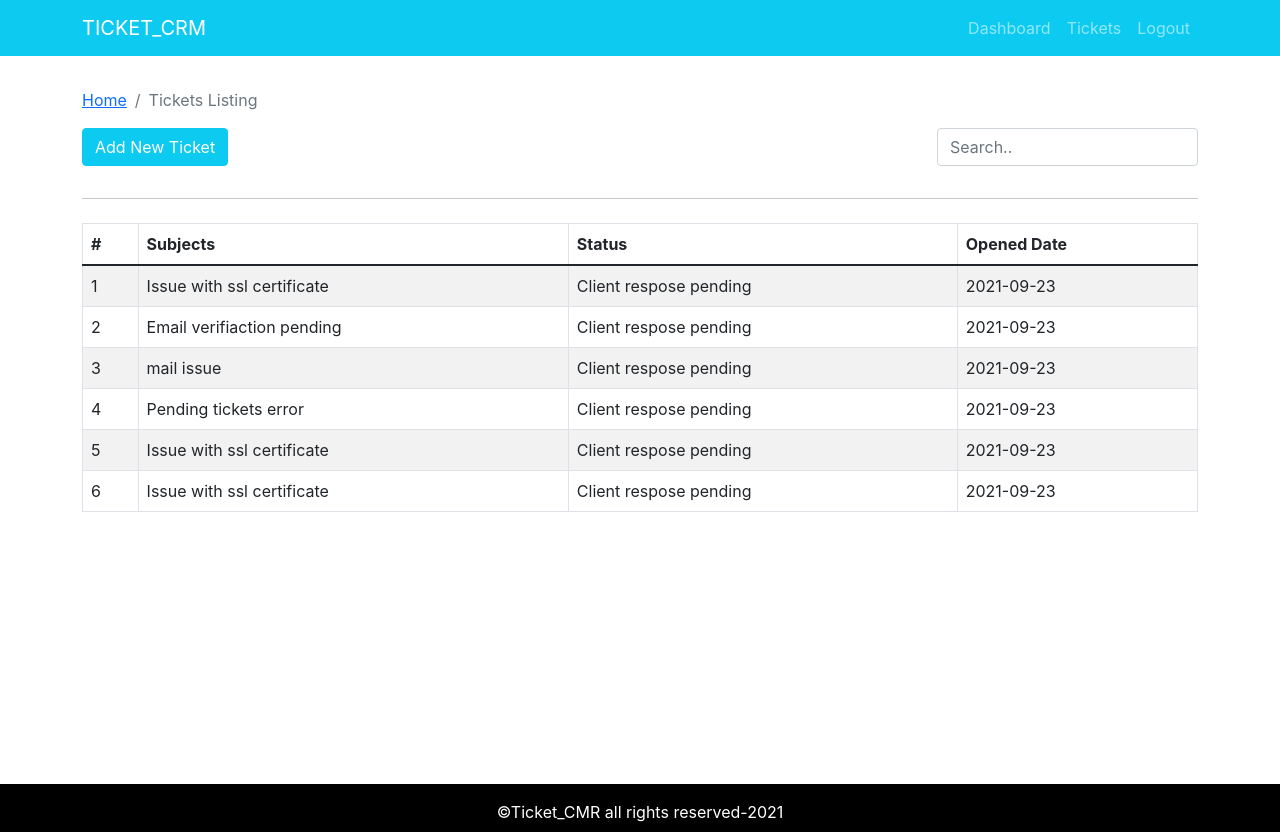
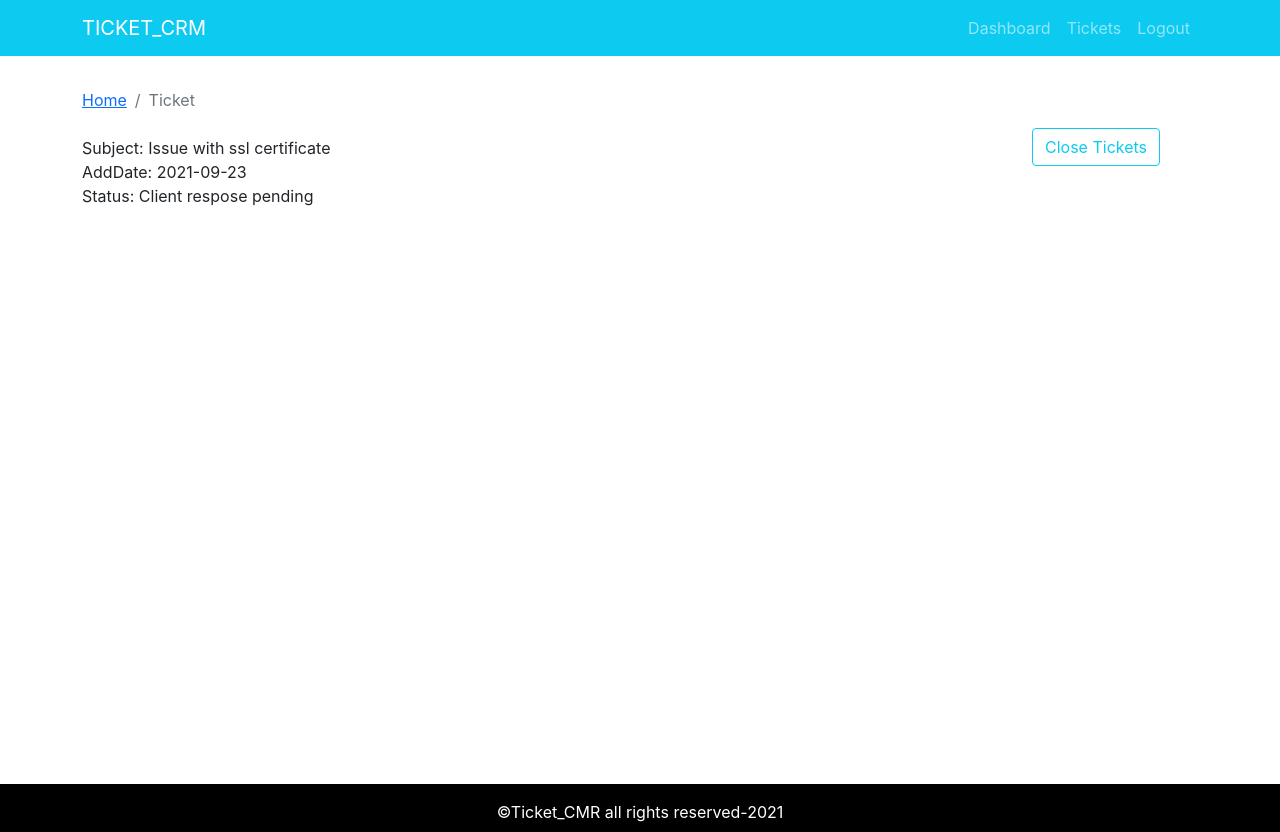
Before and after one commit to vikash-sde/Reactjs-CRM-ticketing-system, a React (Create React App) app: page / in a window 1280 px wide. Built offline with nearby package versions, Linux system fonts and the light colour scheme; the HTML template or start-up script is replaced by a standard one.

Commit message:
listing update

```diff
--- a/src/App.js
+++ b/src/App.js
@@ -3,6 +3,7 @@ import Dashboard from "./components/Dashboard";
 import DefaultLayout from "./layout/DefaultLayout";
 import Addticket from "./pages/Addticket";
 import Entry from "./pages/Entry";
+import Ticket from "./pages/Ticket";
 import TicketLists from "./pages/TicketLists";
 
 function App() {
@@ -12,7 +13,8 @@ function App() {
       <DefaultLayout>
         {/* <Dashboard /> */}
         {/* <Addticket /> */}
-        <TicketLists />
+        {/* <TicketLists /> */}
+        <Ticket />
       </DefaultLayout>
     </div>
   );
--- /dev/null
+++ b/src/pages/Ticket.jsx
@@ -0,0 +1,35 @@
+import React from "react";
+import { Button, Col, Container, Row } from "react-bootstrap";
+import PageBreadcrumb from "../components/PageBreadcrumb";
+import tickets from "../assets/dummy-tickets.json";
+
+const ticket = tickets[0];
+
+const Ticket = () => {
+  return (
+    <div>
+      <Container>
+        <Row>
+          <Col className="mt-2">
+            <PageBreadcrumb page="Ticket" />
+          </Col>
+        </Row>
+        <Row className="d-flex justify-content-spacebetween">
+          <Col className="mt-2" sm="10">
+            <div className="subject">Subject: {ticket.subject}</div>
+            <div className="addDate">AddDate: {ticket.addDate}</div>
+            <div className="status">Status: {ticket.status}</div>
+          </Col>
+
+          <Col className="me-auto" sm="2">
+            <Button className="" variant="outline-info">
+              Close Tickets
+            </Button>
+          </Col>
+        </Row>
+      </Container>
+    </div>
+  );
+};
+
+export default Ticket;
```
